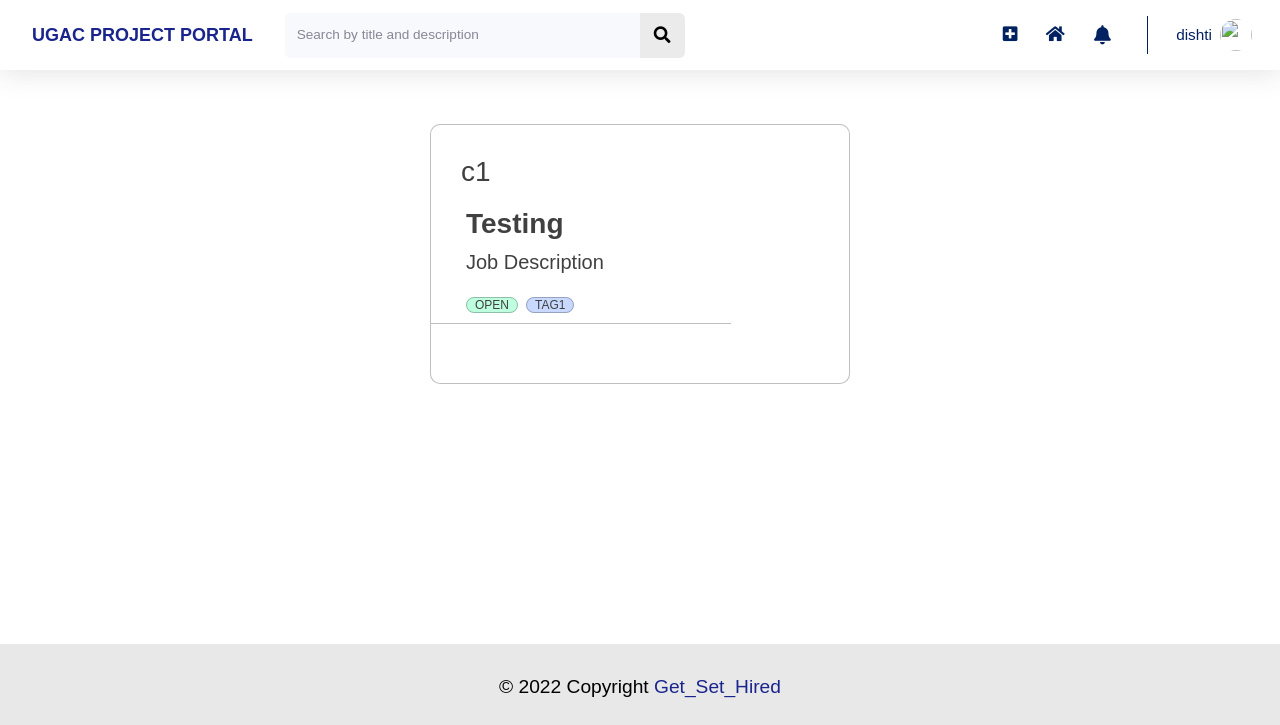
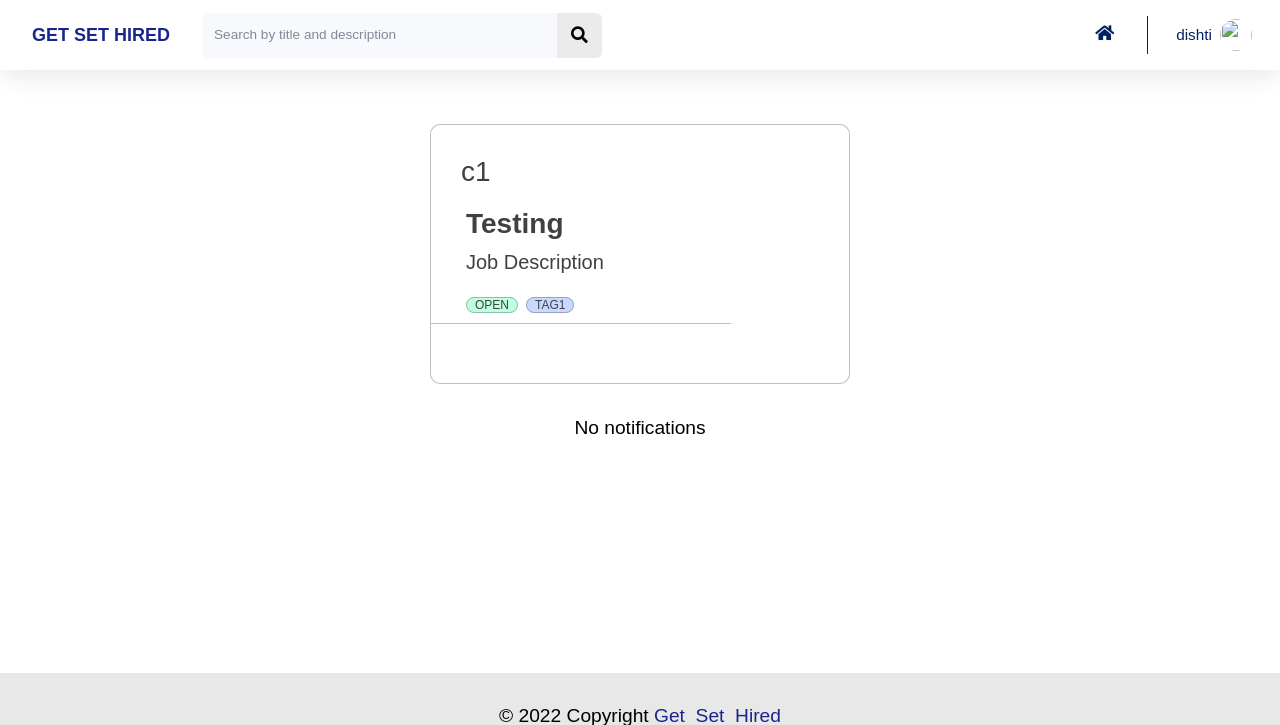
Before and after one commit to Pritishchugh22/Get_Set_Hired, a Django app: page / in a window 1280 px wide. Shown: the top 725 px of the page. Run offline with Django 4.2, Linux system fonts and the light colour scheme; a user stored in the database is signed in; data comes from the database, SQL or seed files in the repository; some libraries are stand-ins or nearby versions.

Commit message:
Added some changes in base.html

```diff
--- a/templates/home/index.html
+++ b/templates/home/index.html
@@ -15,30 +15,29 @@
 <link rel="stylesheet" href="https://pro.fontawesome.com/releases/v5.10.0/css/all.css" integrity="sha384-AYmEC3Yw5cVb3ZcuHtOA93w35dYTsvhLPVnYs9eStHfGJvOvKxVfELGroGkvsg+p" crossorigin="anonymous" />
 <link href="https://fonts.googleapis.com/css2?family=Playfair+Display&display=swap" rel="stylesheet">
 {% endblock cdnCSS %}
-
 {% block content %}
 <div class="project_cards">
     <div class="" style="display: flex; flex-wrap: wrap;justify-content:center;" id="all-projects">
-        {% for jobPosting in jobPostings %}
-        <div id="projectNumber{{ jobPosting.id }}">
+        {% for jobposting in jobPostings %}
+        <div id="projectNumber{{ jobposting.id }}">
             <div class="blog-container">
                 <div class="blog-header" style="display: flex; flex-wrap: wrap;">
                     <span style="flex: 1 0 45%; ">
-                        <h3 style="margin-top: 10px; color:#858796;"><a href="{% url 'profile' jobPosting.company.id %}">{{jobPosting.company}}</a></h3>
+                        <h3 style="margin-top: 10px; color:#858796;"><a href="{% url 'profile' jobposting.company.id %}">{{jobposting.company}}</a></h3>
                     </span>
                 </div>
                 <div class="blog-body">
                     <div class="blog-title demo-a">
-                        <h1><a href="/jobPosting/{{jobPosting.id}}">{{ jobPosting.title }}</a></h1>
+                        <h1><a href="/jobposting/{{jobposting.id}}">{{ jobposting.title }}</a></h1>
                     </div>
                     <div class="blog-summary demo-2">
-                        <a href='/media/{{jobPosting.job_description}}'>Job Description</a>
+                        <a href='/media/{{jobposting.job_description}}'>Job Description</a>
                     </div>
                     <div class="blog-tags">
                         <br class="main-br">
                         <ul>
-                            <li><a href="/home/?Status={{jobPosting.Status}}">{{jobPosting.status}}</a></li>
-                            {% for tag in jobPosting.domain_tags.all %}
+                            <li><a href="/home/?Status={{jobposting.Status}}">{{jobposting.status}}</a></li>
+                            {% for tag in jobposting.domain_tags.all %}
                             {% if forloop.counter <= 2 %}
                             <li>
                                 <a href="/home/?Tags={{tag.id}}">{{ tag }}</a>
@@ -46,7 +45,7 @@
                             {% endif %}
                             {% if forloop.counter == 3 %}
                             <li>
-                                <a href="/project/?project_id={{jobPosting.id}}">More Tags...</a>
+                                <a href="/project/?project_id={{jobposting.id}}">More Tags...</a>
                             </li>
                             {% endif %}
                             {% endfor %}
@@ -61,6 +60,43 @@
         <div>No job postings</div>
         {% endif %}
     </div>
+    <div class="" style="display: flex; flex-wrap: wrap;justify-content:center;" id="all-projects">
+        {% for notification in notifications %}
+        <div id="projectNumber{{ notification.id }}">
+            <div class="blog-container">
+                <div class="blog-header" style="display: flex; flex-wrap: wrap;">
+                    <span style="flex: 1 0 45%; ">
+                        <h3 style="margin-top: 10px; color:#858796;"><a href="{% url 'profile' notification.jobposting.company.id %}">{{notification.jobposting.company}}</a></h3>
+                    </span>
+                </div>
+                <div class="blog-body">
+                    <div class="blog-title demo-a">
+                        <h1><a href = "">{{ notification.message }}</a></h1>
+                    </div>
+                    <div class="blog-summary demo-2">
+                        <a href='/media/{{notification.jobposting.job_description}}'>Job Description</a>
+                    </div>
+                    <div class="blog-tags">
+                        <br class="main-br">
+                        <ul>
+                            <li>
+                                <a href="/acceptJob/{{notification.jobposting.id}}">Accept</a>
+                            </li>
+                            <li>
+                                <a href="/rejectJob/{{notification.jobposting.id}}">Reject</a>
+                            </li>
+                        </ul>
+                    </div>
+                </div>
+                <hr class="main-page-hr">
+            </div>
+        </div>
+        {% endfor %}
+        {% if notifications.count == 0 %}
+            <div>No notifications</div>
+        {% endif %}
+    </div>
+
     {% comment %} {% with request.get_full_path as querystring %} {% endcomment %}
     {% comment %} <div style="float:right; padding-right: 140px;">
         <h5>Jo per page:&nbsp;</h5>
@@ -115,7 +151,7 @@
         {% endif %}
         {% for i in projects.paginator.page_range %}
         {% if projects.number == i %}
-                            <li class = "selected">{{ i }}</li>
+        <li class="selected">{{ i }}</li>
         {% else %}
         {% if 'Status' in querystring  or 'Difficulty' in querystring or 'limit' in querystring%}
         {% if 'page' in querystring %}
--- a/templates/partials/base.html
+++ b/templates/partials/base.html
@@ -33,7 +33,7 @@
                 <div id="content" style="background: white;">
                     {% block navbar %}
                     <nav class="navbar navbar-expand navbar-light bg-white topbar mb-4 static-top shadow">
-                        <div class="sidebar-brand-text mx-3" style="color: #022160; font-size: large; font-weight: bold"> <a href="/home">UGAC PROJECT PORTAL</a></div>
+                        <div class="sidebar-brand-text mx-3" style="color: #022160; font-size: large; font-weight: bold"> <a href="/home">GET SET HIRED</a></div>
                         <form method="POST" action="{{request.get_full_path}}" class="d-none d-sm-inline-block form-inline mr-auto ml-md-3 my-2 my-md-0 mw-100 navbar-search">
                             {% csrf_token %}
                             <div class="input-group">
@@ -63,18 +63,21 @@
                                     </form>
                                 </div>
                             </li>
+                            {% if user.companyprofile.isCompany %}
                             <div class="notif-tooltip">
-                                <span class="notif-tooltiptext" style="font-size:14px;">Create New Project</span>
-                                <a class="nav-link" href="jobPosting/">
+                                <span class="notif-tooltiptext" style="font-size:14px;">Create New Job Posting</span>
+                                <a class="nav-link" href="createJobPosting/">
                                     <i class="fas fa-plus-square fa-sm fa-fw mr-2 text-gray-400" style="margin-top: 18px;"></i>
                                 </a>
                             </div>
+                            {% endif %}
                             <div class="notif-tooltip">
                                 <span class="notif-tooltiptext" style="font-size: 14px;">Home</span>
                                 <a class="nav-link" href="{% url 'index' %}" role="button" style="margin-top: 11px;">
                                     <i class="fas fa-home fa-fw fa-sm mr-2 text-gray-400"></i>
                                 </a>
                             </div>
+                            {% if user.companyprofile.isCompany %}
                             <li class="nav-item dropdown no-arrow mx-1">
                                 <a class="nav-link dropdown-toggle notif-tooltip" id="alertsDropdown" role="button" data-toggle="dropdown" aria-haspopup="true" aria-expanded="false" style="padding: 8px; width: 41.5px;">
                                     <span class="notif-tooltiptext" style="font-size: 14px;">Notifications</span>
@@ -114,6 +117,7 @@
                                     <a class="dropdown-item text-center small text-gray-500" style="background: rgb(201, 216, 255);height:15px"></a>
                                 </div>
                             </li>
+                            {% endif %}
                             <div class="topbar-divider d-none d-sm-block"></div>
                             <li class="nav-item dropdown no-arrow">
                                 <a class="nav-link dropdown-toggle" id="userDropdown" role="button" data-toggle="dropdown" aria-haspopup="true" aria-expanded="false">
```
Lines whose indentation alone changed are shown as unchanged.
